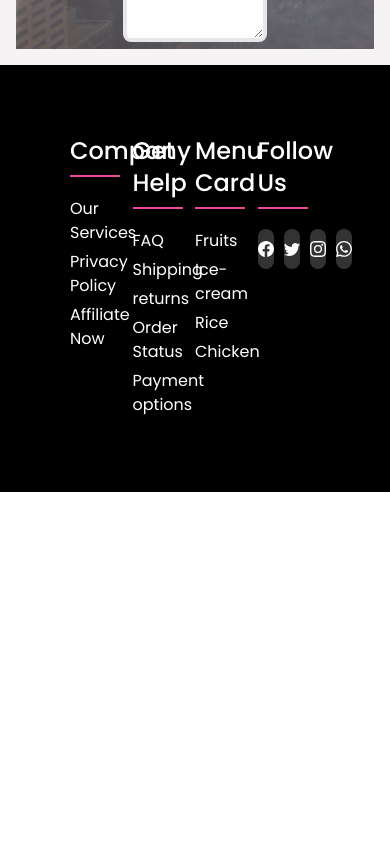
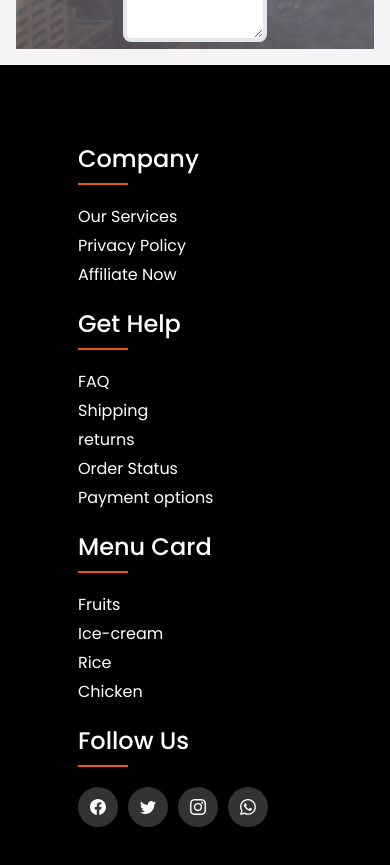
Before and after one commit to jahnavitiwari789/Food_app, a React (Create React App) app: page /service in a window 390 px wide. Shown: the part 2880-3745 px from the top of the page. Before the commit the page ends 3372 px from the top, so only its background shows below. Built offline with nearby package versions, Linux system fonts and the light colour scheme; no server answers; the database is empty.

Commit message:
Changes:Footer Responsive

```diff
--- a/src/components/Footer.jsx
+++ b/src/components/Footer.jsx
@@ -1,7 +1,7 @@
 import React from 'react'
 import { Link } from 'react-router-dom'
-import {BsFacebook, BsWhatsapp} from 'react-icons/bs'
-import {BsTwitter,BsInstagram} from 'react-icons/bs'
+import { BsFacebook, BsWhatsapp } from 'react-icons/bs'
+import { BsTwitter, BsInstagram } from 'react-icons/bs'
 
 
 const Footer = () => {
@@ -10,10 +10,10 @@
       <footer className="bg-black p-[70px]">
         <div className='text-white max-w-[1170px] m-auto'>
           <div className='flex flex-wrap'>
-            <div className='p-15 w-[25%]'>
+            <div className='lg:p-15 lg:w-[25%] md:w-[50%] md:mb-[30px] w-[100%] p-2'>
               <h4 className='text-2xl font-Poppins capitalize mb-[30px] relative font-medium '>
                 Company
-              <span className='absolute left-0 bottom-[-10px] bg-pink-500 h-[2px] box-border w-[50px]'>
+                <span className='absolute left-0 bottom-[-10px]  bg-orange-600 h-[2px] box-border w-[50px]'>
                 </span>
 
               </h4>
@@ -25,15 +25,15 @@
               </ul>
             </div>
 
-            <div className='p-15 w-[25%]'>
+            <div className='lg:p-15 lg:w-[25%] md:w-[50%] md:mb-[30px] w-[100%] p-2 '>
               <h4 className='text-2xl font-Poppins capitalize mb-[30px] relative font-medium'>
                 Get help
-                <span className='absolute left-0 bottom-[-10px] bg-pink-500 h-[2px] box-border w-[50px]'>
+                <span className='absolute left-0 bottom-[-10px] bg-orange-600 h-[2px] box-border w-[50px]'>
                 </span>
 
               </h4>
               <ul>
-                <Link to={'/'}><li className='mb-[5px]'>FAQ</li></Link>
+                <Link to={'/'}><li className='mb-[5px] '>FAQ</li></Link>
                 <Link to={'/'}><li className='mb-[5px]'>Shipping</li></Link>
                 <Link to={'/'}><li className='mb-[5px]'>returns</li></Link>
                 <Link to={'/'}><li className='mb-[5px]'>Order Status</li></Link>
@@ -41,10 +41,10 @@
               </ul>
             </div>
 
-            <div className='p-15 w-[25%]'>
+            <div className='lg:p-15 lg:w-[25%] md:w-[50%] md:mb-[30px] w-[100%] p-2'>
               <h4 className='text-2xl font-Poppins capitalize mb-[30px] relative font-medium'>
                 Menu Card
-                <span className='absolute left-0 bottom-[-10px] bg-pink-500 h-[2px] box-border w-[50px]'>
+                <span className='absolute left-0 bottom-[-10px] bg-orange-600 h-[2px] box-border w-[50px]'>
                 </span>
 
               </h4>
@@ -56,27 +56,29 @@
               </ul>
             </div>
 
-            <div className=' p-15 w-[25%]'>
+            <div className='lg:p-15 lg:w-[25%] md:w-[50%] md:mb-[30px] w-[100%] p-2 '>
               <h4 className='text-2xl font-Poppins capitalize mb-[30px] relative font-medium'>
                 Follow Us
-                <span className='absolute left-0 bottom-[-10px] bg-pink-500 h-[2px] box-border w-[50px]'>
+                <span className='absolute left-0 bottom-[-10px] bg-orange-600 h-[2px] box-border w-[50px]'>
                 </span>
 
               </h4>
               <div className='flex flex-row   mt-[10px] '>
-                <div className=' flex justify-center items-center mr-[10px] mb-[10px] h-[40px] rounded-full  bg-white/20 w-[40px]'>
+                <div className=' flex justify-center items-center mr-[10px] mb-[10px] h-[40px] rounded-full hover:bg-white hover:text-black bg-white/20 w-[40px]'>
                   <BsFacebook></BsFacebook>
                 </div>
-                <div className='flex justify-center items-center   mr-[10px] rounded-full mb-[10px] h-[40px]  bg-white/20 w-[40px]'>
+                <div className='flex justify-center items-center   mr-[10px] rounded-full mb-[10px] h-[40px] hover:bg-white hover:text-black bg-white/20 w-[40px]'>
                   <div className='leading-10 text-center'>
                     <BsTwitter ></BsTwitter>
                   </div>
                 </div>
-                <div className='flex justify-center items-center mb-[10px] rounded-full mr-[10px] h-[40px]  bg-white/20 w-[40px]'>
+                <div className='flex justify-center items-center mb-[10px] rounded-full mr-[10px] h-[40px] hover:bg-white hover:text-black bg-white/20 w-[40px]'>
                   <BsInstagram ></BsInstagram>
                 </div>
 
-               <div className='flex items-center justify-centermb-[10px] rounded-full mr-[10px] h-[40px]  bg-white/20 w-[40px] '><BsWhatsapp></BsWhatsapp></div>
+                <div className='flex items-center justify-center mb-[10px] rounded-full mr-[10px] h-[40px] hover:bg-white hover:text-black bg-white/20 w-[40px] '>
+                  <BsWhatsapp></BsWhatsapp>
+                  </div>
 
 
 
```
Lines whose indentation alone changed are shown as unchanged.
